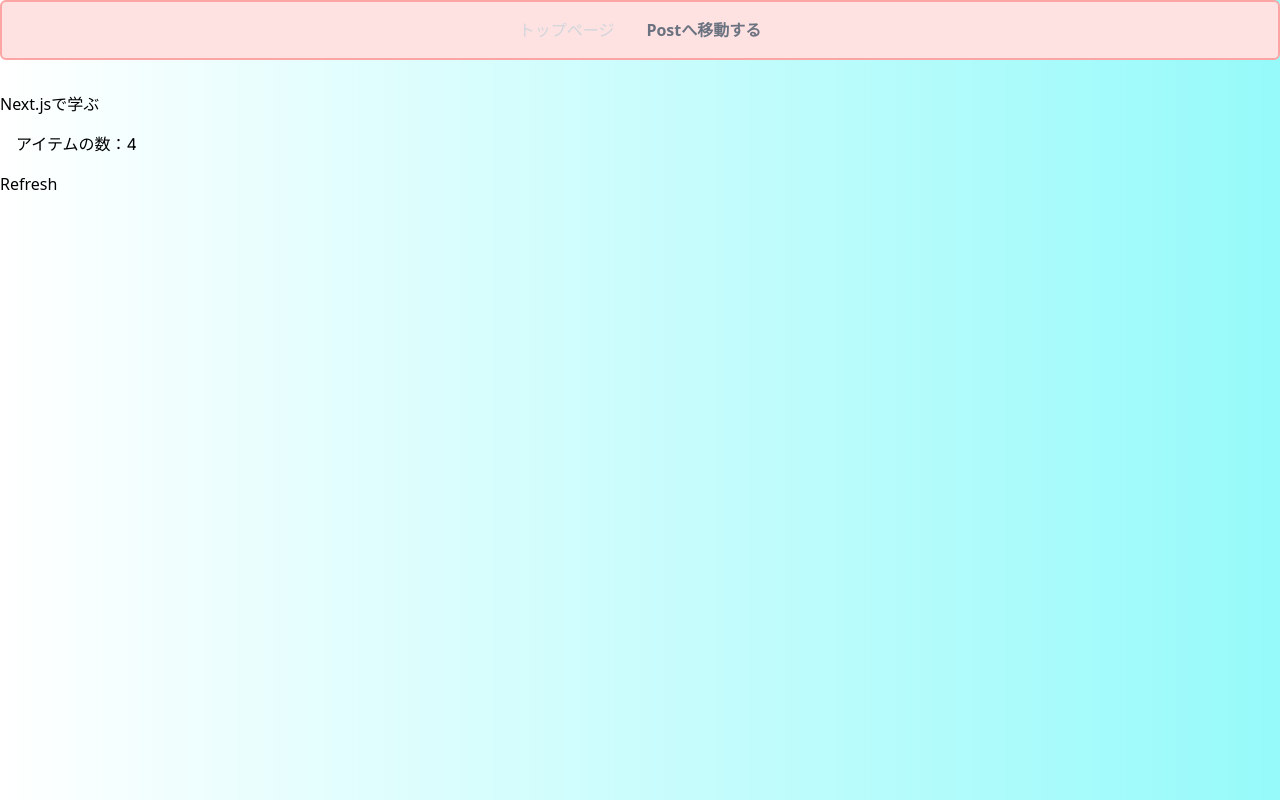
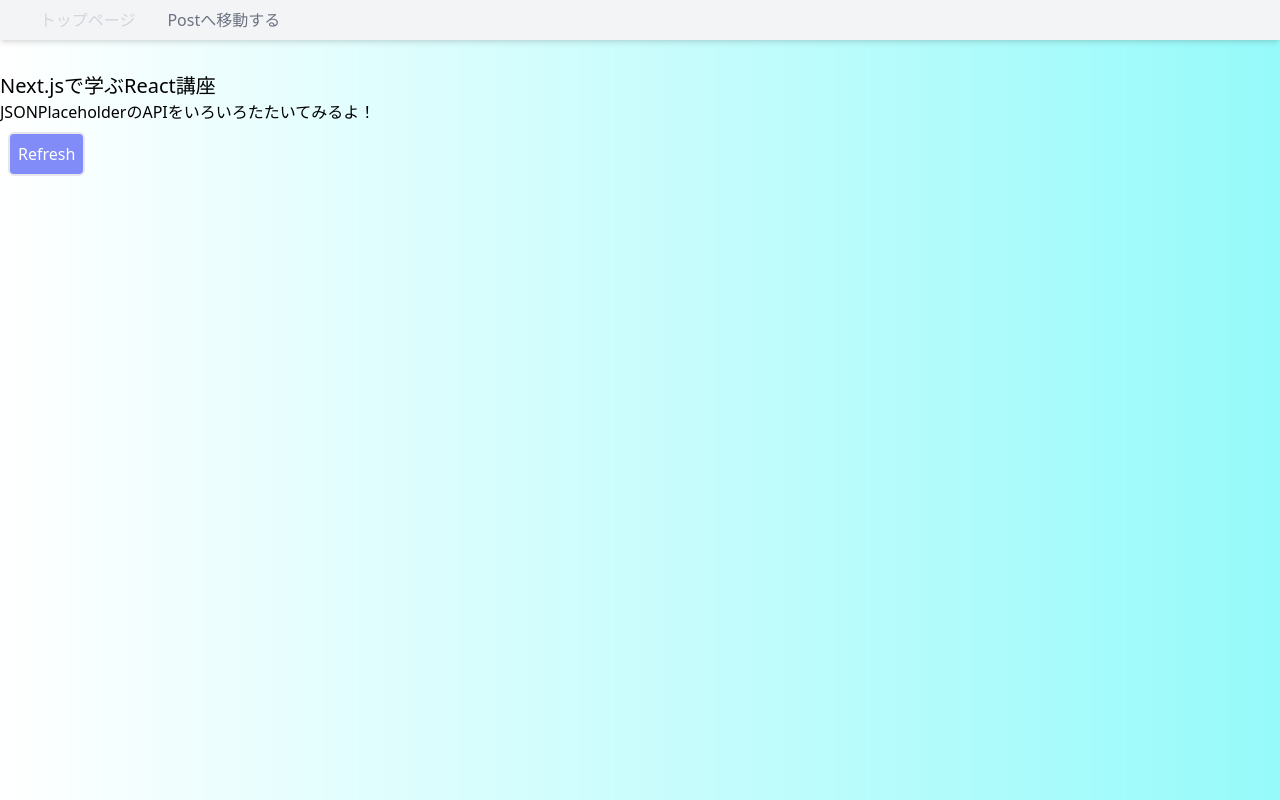
Before and after one commit to capecape-tz/study-nextjs-pages-router-capecape, a Next.js app: page / in a window 1280 px wide. Built offline with nearby package versions, Linux system fonts and the light colour scheme.

Commit message:
🍻 見栄えを修正 #24途中

```diff
--- a/components/Header.tsx
+++ b/components/Header.tsx
@@ -22,24 +22,28 @@ const NAV_ITEMS: NavItem[] = [
   },
 ];
 
-const ACTIVE_ROUTE = "px-4 py-4 text-gray-300";
-const INACTIVE_ROUTE = "px-4 py-4 text-gray-500 hover:text-blue-800 font-bold";
+const ACTIVE_ROUTE = "px-4 py-2 text-gray-300";
+const INACTIVE_ROUTE = "px-4 py-2 text-gray-500 hover:text-indigo-800";
 
 export function Header() {
   const pathname = usePathname();
   return (
     <div>
-      <div className="flex justify-center bg-red-100 border-2 border-red-300 rounded-md">
+      <div className="flex justify-normal  bg-gray-100 shadow-md">
+        <div className="flex justify-center  w-80">
           {NAV_ITEMS.map((item) => (
             <Link href={item.href} key={item.href}>
               <div
-              className={pathname === item.href ? ACTIVE_ROUTE : INACTIVE_ROUTE}
+                className={
+                  pathname === item.href ? ACTIVE_ROUTE : INACTIVE_ROUTE
+                }
               >
                 {item.naviText}
               </div>
             </Link>
           ))}
         </div>
+      </div>
       <div className="py-4"></div>
     </div>
   );
--- a/components/Main.tsx
+++ /dev/null
@@ -1,65 +0,0 @@
-import { Inter } from "next/font/google";
-import { ReactNode, useState, useCallback } from "react";
-
-const inter = Inter({ subsets: ["latin"] });
-
-type Item = {
-  id: number;
-  itemHref: string;
-  itemTitle: string;
-  itemDescription: string;
-};
-
-const INIT_ITEMS: Item[] = [
-  {
-    id: 0,
-    itemHref:
-      "https://nextjs.org/docs?utm_source=create-next-app&utm_medium=default-template-tw&utm_campaign=create-next-app",
-    itemTitle: "ドキュメント!  ",
-    itemDescription: "ドキュメントです!!",
-  },
-  {
-    id: 1,
-    itemHref:
-      "https://nextjs.org/learn?utm_source=create-next-app&utm_medium=default-template-tw&utm_campaign=create-next-app",
-    itemTitle: "学習 ",
-    itemDescription:
-      "Learn about Next.js in an interactive course with&nbsp;quizzes!",
-  },
-  {
-    id: 2,
-    itemHref:
-      "https://vercel.com/templates?framework=next.js&utm_source=create-next-app&utm_medium=default-template-tw&utm_campaign=create-next-app",
-    itemTitle: "Templates",
-    itemDescription:
-      "Discover and deploy boilerplate example Next.js&nbsp;projects.",
-  },
-  {
-    id: 3,
-    itemHref:
-      "https://vercel.com/new?utm_source=create-next-app&utm_medium=default-template-tw&utm_campaign=create-next-app",
-    itemTitle: "Deploy ",
-    itemDescription:
-      "Instantly deploy your Next.js site to a shareable URL with Vercel.",
-  },
-];
-
-type Props = {
-  page: string;
-  children?: ReactNode;
-};
-
-export function Main(props: Props) {
-  const [items, setItems] = useState<Item[]>(INIT_ITEMS);
-  const handleReduce = useCallback(() => {
-    setItems((items) => {
-      return items.filter((item, index) => 0 !== index);
-    });
-  }, []);
-
-  return (
-    <main className={`flex  flex-col p-4 ${inter.className}`}>
-      <div>アイテムの数：{items.length}</div>
-    </main>
-  );
-}
--- /dev/null
+++ b/components/RefreshButton.tsx
@@ -0,0 +1,12 @@
+export function RefreshButton() {
+  return (
+    <div className="p-2">
+      <button
+        className="p-2 bg-indigo-400 border-2 rounded-md text-white"
+        onClick={() => window.location.reload()}
+      >
+        Refresh
+      </button>
+    </div>
+  );
+}
--- a/pages/index.tsx
+++ b/pages/index.tsx
@@ -1,6 +1,6 @@
 import { Inter } from "next/font/google";
-import { Main } from "@/components/Main";
 import { Header } from "@/components/Header";
+import { RefreshButton } from "@/components/RefreshButton";
 
 import { ReactNode } from "react";
 const inter = Inter({ subsets: ["latin"] });
@@ -22,9 +22,10 @@ export default function Index(props: Props) {
   return (
     <div>
       <Header></Header>
-      <h1>Next.jsで学ぶ</h1>
-      <Main page="about"></Main>
-      <button onClick={() => window.location.reload()}>Refresh</button>
+      <h1 className="text-xl">Next.jsで学ぶReact講座</h1>
+      <p>JSONPlaceholderのAPIをいろいろたたいてみるよ！</p>
+      <RefreshButton></RefreshButton>
+      {/* <Main page="about"></Main> */}
     </div>
   );
 }
```
Lines whose indentation alone changed are shown as unchanged.
